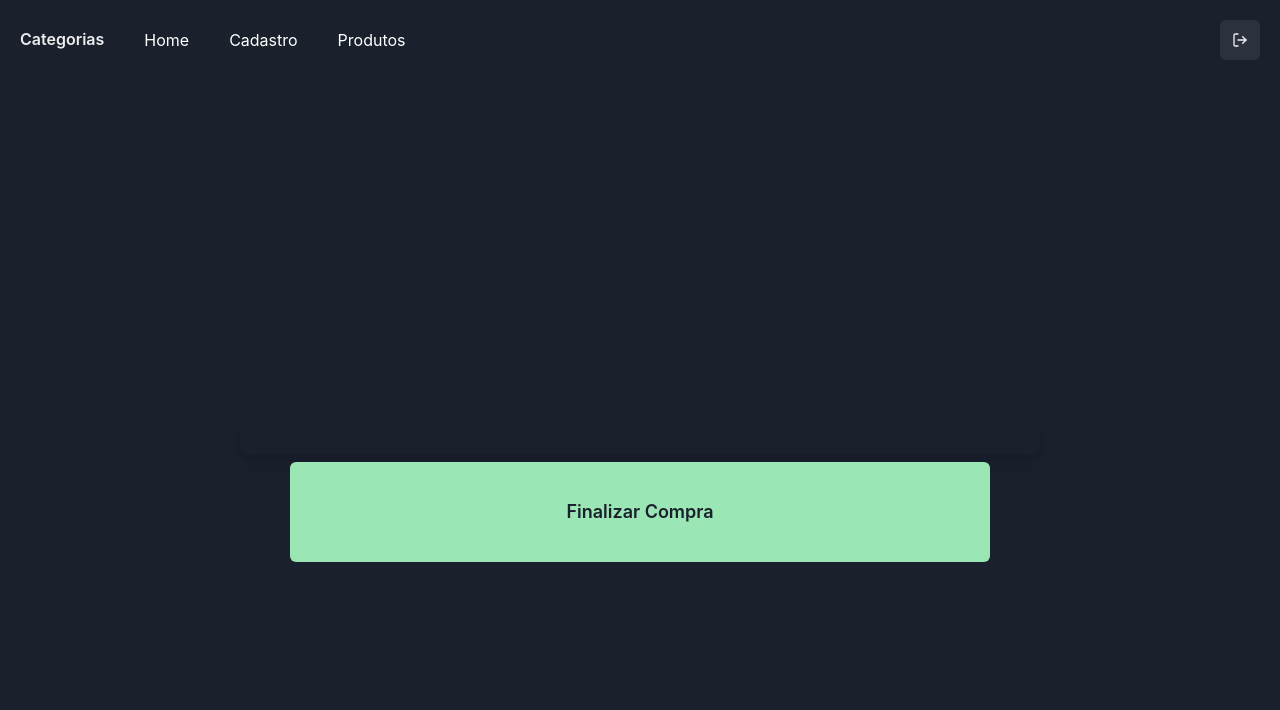
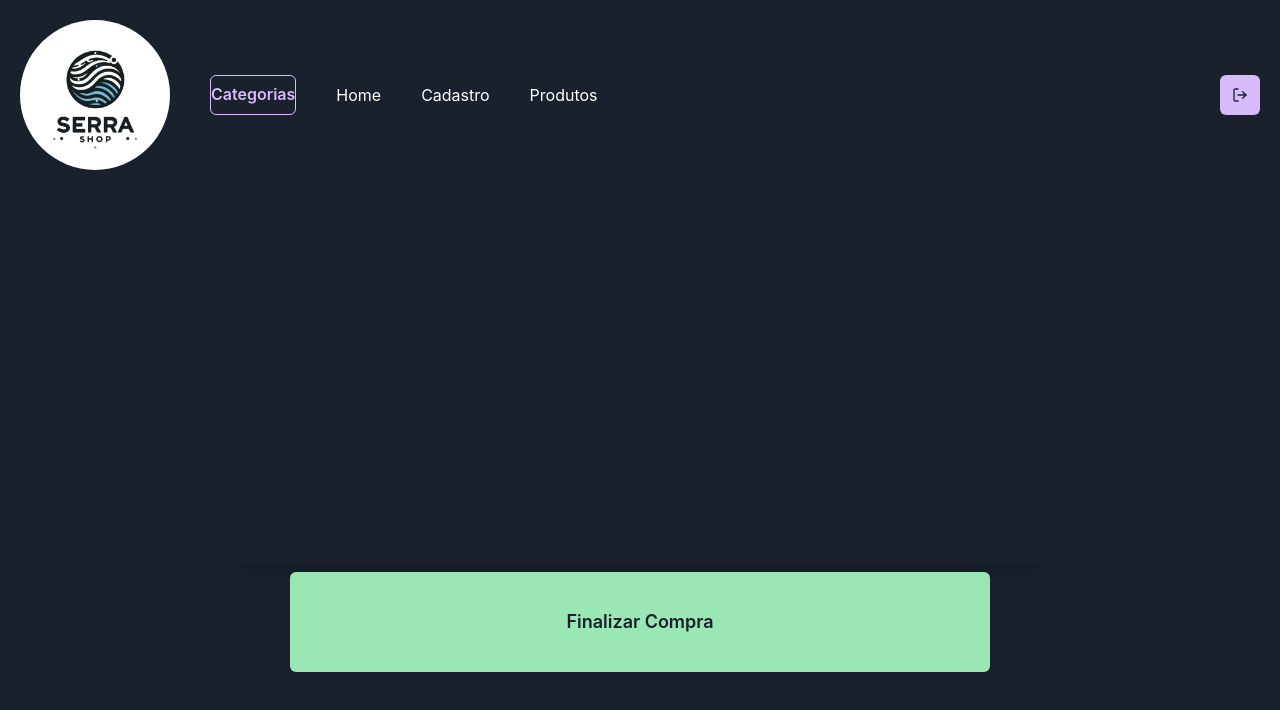
Before and after one commit to wierdest/ecommerce-react, a React (Vite) app: page /pedido in a window 1280 px wide. Shown: the top 710 px of the page. Built offline with nearby package versions, Linux system fonts and the light colour scheme.

Commit message:
logo e botões atualizados

```diff
--- a/src/components/MenuCategoria/MenuCategoria.jsx
+++ b/src/components/MenuCategoria/MenuCategoria.jsx
@@ -20,7 +20,7 @@ function MenuCategoria() {
       <MenuButton
         as={IconButton}
         aria-label='Options'
-        variant='ghost'
+        variant='outline'
       >Categorias</MenuButton>
       <MenuList>
         <MenuItem onClick={(e) => handleNavegacaoCategoria(e, categorias[0])} icon={<AddIcon />}>
--- a/src/components/Navbar/Navbar.jsx
+++ b/src/components/Navbar/Navbar.jsx
@@ -1,6 +1,15 @@
 import { useContext } from 'react';
 import { NavLink, useHistory } from 'react-router-dom';
-import { Box, Flex, Link, Spacer, IconButton } from "@chakra-ui/react";
+import {
+  Box,
+  Flex,
+  Link,
+  Spacer,
+  IconButton,
+  Image,
+  ListItem,
+  UnorderedList,
+} from '@chakra-ui/react';
 import { LogadoContext } from '../../context/LogadoContext';
 import CarrinhoModal from '../CarrinhoModal/CarrinhoModal';
 import { FiLogOut } from 'react-icons/fi';
@@ -8,65 +17,104 @@ import MenuCategoria from '../MenuCategoria/MenuCategoria';
 import { CarrinhoContext } from '../../context/CarrinhoContext';
 
 function Navbar() {
-
-  const { estaLogado, setEstaLogado, nome } = useContext(LogadoContext)
-  const { carrinho } = useContext(CarrinhoContext)
+  const { estaLogado, setEstaLogado, nome } = useContext(LogadoContext);
+  const { carrinho } = useContext(CarrinhoContext);
   const history = useHistory();
 
   const handleLogout = () => {
-    localStorage.removeItem('estaLogado')
-    window.location.reload()
-  }
+    localStorage.removeItem('estaLogado');
+    window.location.reload();
+  };
 
   return (
-
-    <Box className='navBarClass' as="nav" bg="black.200" color="white" p={5} w="100 vw" >
-    <Flex as="ul" listStyleType="none" m={0} p={0} alignItems="center" gap={10}>
-      {
-        estaLogado && nome && <Box as="li">Olá, {nome}</Box>
-
-      }
-      <Box as="li">
-        <MenuCategoria/>
+    <Box
+      className="navBarClass"
+      as="nav"
+      bg="black.200"
+      color="white"
+      p={5}
+      w="100vw"
+    >
+      <Flex
+        as={UnorderedList}
+        listStyleType="none"
+        m={0}
+        p={0}
+        alignItems="center"
+        gap={10}
+      >
+        <ListItem>
+          <Image
+            borderRadius="full"
+            boxSize="150px"
+            src="src\assets\img\Untitled_design_34.png"
+            alt="Dan Abramov"
+          />
+        </ListItem>
+        <Box as="li" display="flex" alignItems="center">
+          <MenuCategoria />
         </Box>
         <Box as="li">
-        <Link as={NavLink} to="/" _hover={{ textDecoration: 'underline' }} _activeLink={{ color: 'white.300' }}>
+          <Link
+            as={NavLink}
+            to="/"
+            _hover={{ textDecoration: 'underline' }}
+            _activeLink={{ color: 'white.300' }}
+          >
             Home
           </Link>
         </Box>
 
-      {
-
-        !estaLogado && <Box as="li">
-                          <Link as={NavLink} to="/cadastro" _hover={{ textDecoration: 'underline' }} _activeLink={{ color: 'blue.300' }}>
+        {!estaLogado && (
+          <Box as="li">
+            <Link
+              as={NavLink}
+              to="/cadastro"
+              _hover={{ textDecoration: 'underline' }}
+              _activeLink={{ color: 'purple.300' }}
+            >
               Cadastro
             </Link>
           </Box>
-
-      }
+        )}
         <Box as="li">
-        <Link as={NavLink} to="/produtos" _hover={{ textDecoration: 'underline' }} _activeLink={{ color: 'blue.300' }}>
+          <Link
+            as={NavLink}
+            to="/produtos"
+            _hover={{ textDecoration: 'underline' }}
+            _activeLink={{ color: 'purple.300' }}
+          >
             Produtos
           </Link>
         </Box>
-      {
-        estaLogado &&  <Box as="li">
-                          <Link as={NavLink} to="/pedidos" _hover={{ textDecoration: 'underline' }} _activeLink={{ color: 'blue.300' }}>
+        {estaLogado && (
+          <Box as="li">
+            <Link
+              as={NavLink}
+              to="/pedidos"
+              _hover={{ textDecoration: 'underline' }}
+              _activeLink={{ color: 'purple.300' }}
+            >
               Pedidos
             </Link>
           </Box>
-      }
+        )}
 
         <Spacer />
-      {
-        carrinho.length > 0 &&  <Box as="li"> <CarrinhoModal /> </Box>
-
-      }
+        {carrinho.length > 0 && (
+          <Box as="li">
+            {' '}
+            <CarrinhoModal />{' '}
+          </Box>
+        )}
 
         <Box as="li">
-        <IconButton onClick={handleLogout} icon={<FiLogOut/>} aria-label="Logout" />
+          <IconButton
+            onClick={handleLogout}
+            icon={<FiLogOut />}
+            aria-label="Logout"
+          />
         </Box>
-
       </Flex>
     </Box>
   );
--- a/src/components/ProdutoCard/ProdutoCard.jsx
+++ b/src/components/ProdutoCard/ProdutoCard.jsx
@@ -105,7 +105,7 @@ function ProdutoCard({id, imgUrl, nome, descricao, preco, categoria, quantidadeE
           <Badge mb="4" colorScheme='red'>{categoria}</Badge>
          <Heading size="md">{nome}</Heading>
       </CardBody>
-      <Stack mt="6" spacing="3">
+      <Stack alignItems='center' mt="6" spacing="3">
 
           <Text>{descricao}</Text>
           <Text color="white.600" fontSize="2xl">
--- a/src/pages/HistoricoPedidos.jsx
+++ b/src/pages/HistoricoPedidos.jsx
@@ -11,9 +11,10 @@ import Loading from '../components/Loading/Loading';
 
 function HistoricoPedidos() {
   const [pedidos, setPedidos] = useState([]);
-  const {nome, id } = useContext(LogadoContext)
+  const {nome, id, estaLogado } = useContext(LogadoContext)
   const [loading, setLoading] = useState(true);
   const history = useHistory()
+
 
   const handleNavegacaoProdutosPedido = (event, id) => {
     event.preventDefault()
@@ -33,6 +34,9 @@ function HistoricoPedidos() {
     }
   };
   useEffect(() => {
+    if (!estaLogado) {
+      history.push('/login');
+    }
     fetchPedidos();
   }, []);
 
--- a/src/pages/Home.jsx
+++ b/src/pages/Home.jsx
@@ -17,16 +17,8 @@ function Home() {
   return (
     <>
       <Navbar />
-      <div>
-        <img
-          src="https://media.discordapp.net/attachments/1211771660508733471/1248731657658437632/image.png?ex=6664bb7b&is=666369fb&hm=ed43213a54919e9e2fd29f3ad96d35b0614fb1bbab4b23fa25282d6c9ecd3739&=&format=webp&quality=lossless"
-          alt="Descrição da imagem"
-          height="100%"
-          width="100%"
-          display="flex"
-        />
-      </div>
       <Box
+        p={'20px'}
         height="100vh"
         display="flex"
         justifyContent="center"
--- a/src/pages/Produtos.jsx
+++ b/src/pages/Produtos.jsx
@@ -38,6 +38,8 @@ function Produtos() {
       produto.nome.toLowerCase().includes(filtro.toLowerCase())
     );
   };
+
+
 
   return (
     <>
--- a/src/pages/ProdutosPedido.jsx
+++ b/src/pages/ProdutosPedido.jsx
@@ -52,6 +52,7 @@ function ProdutosPedido() {
           pt={0}
         >
           <Heading as="h1" mb={6} textAlign="center">
+                Seu Pedido: # {id}
           </Heading>
           <VStack
             spacing={4}
--- a/src/serrashop-theme.jsx
+++ b/src/serrashop-theme.jsx
@@ -1,8 +1,14 @@
-import { extendTheme } from "@chakra-ui/react";
+import { extendTheme, withDefaultColorScheme } from "@chakra-ui/react";
 const config = {
     initialColorMode: "dark",
     useSystemColorMode: false,
     //aqui podemos aprimorar a estilizacao, eh uma boa mermo
   };
 
-export const serrashop = extendTheme({ config });
+  export const serrashop = extendTheme(
+    { config },
+    withDefaultColorScheme({
+      colorScheme:"purple",
+      components: ['Button']
+    })
+  );
```
Also changed, not shown: src/assets/img/Untitled_design_34.png (added), src/assets/img/logo sem fundo - front.png (added), src/components/Footer/Footer.jsx (added). Lines whose indentation alone changed are shown as unchanged.
